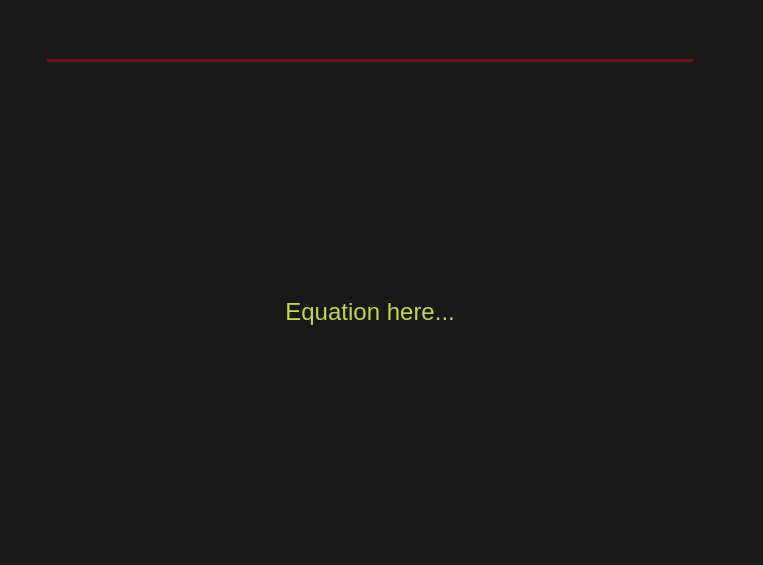
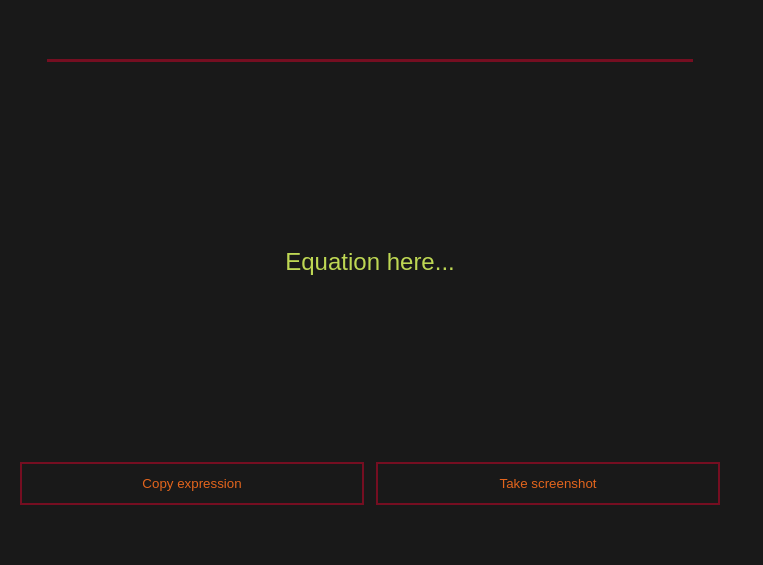
Before and after one commit to Eckry/latex, a website built with webpack: page public/popup.html in a window 1280 px wide. Shown: the whole page, without its empty margins (0-763 px from the left). Built offline with nearby package versions, Linux system fonts and the light colour scheme; files whose address does not match are found by name.

Commit message:
add footer buttons

```diff
--- a/public/popup.html
+++ b/public/popup.html
@@ -12,6 +12,10 @@
     <div class="equation-container">
       <p class="equation">Equation here...</p>
     </div>
+    <footer>
+      <button class="copy footer-button">Copy expression</button>
+      <button class="screenshot footer-button">Take screenshot</button>
+    </footer>
     <script src="popup.js"></script>
   </body>
 </html>
--- a/src/popup.css
+++ b/src/popup.css
@@ -35,7 +35,7 @@ input {
   display: flex;
   align-items: center;
   justify-content: center;
-  height: 100%;
+  height: 80%;
 }
 
 .equation {
@@ -44,7 +44,6 @@ input {
   display: inline;
   max-width: 550px;
   overflow-x: auto;
-  height: min-content;
   padding: 8px;
 }
 
@@ -55,3 +54,21 @@ input {
 .katex .katex-html {
   display: none;
 }
+
+footer {
+  display: flex;
+  justify-content: center;
+  align-items: center;
+  gap: 12px;
+}
+
+.footer-button {
+  outline: none;
+  border: none;
+  background-color: transparent;
+  padding: 12px;
+  color: var(--tertiary);
+  border: 2px solid var(--secondary);
+  width: 100%;
+  cursor: pointer;
+}
```
